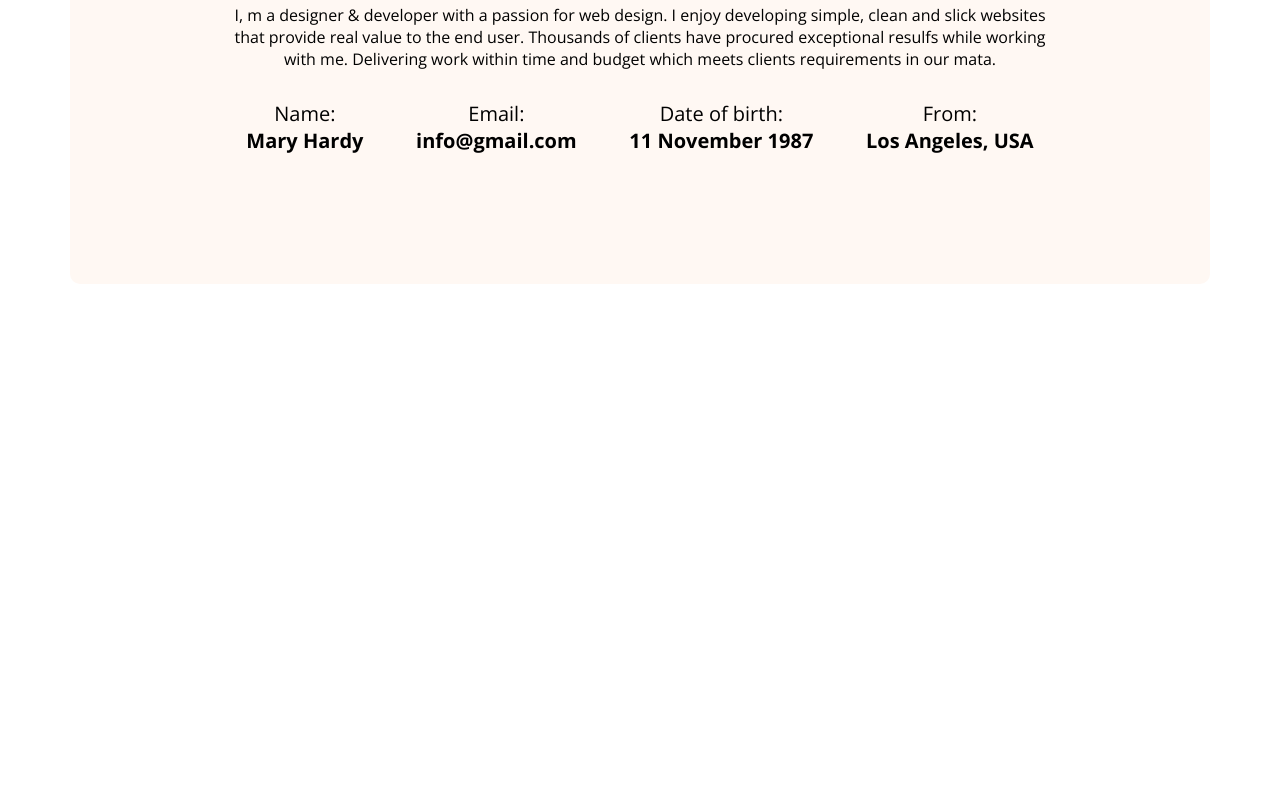
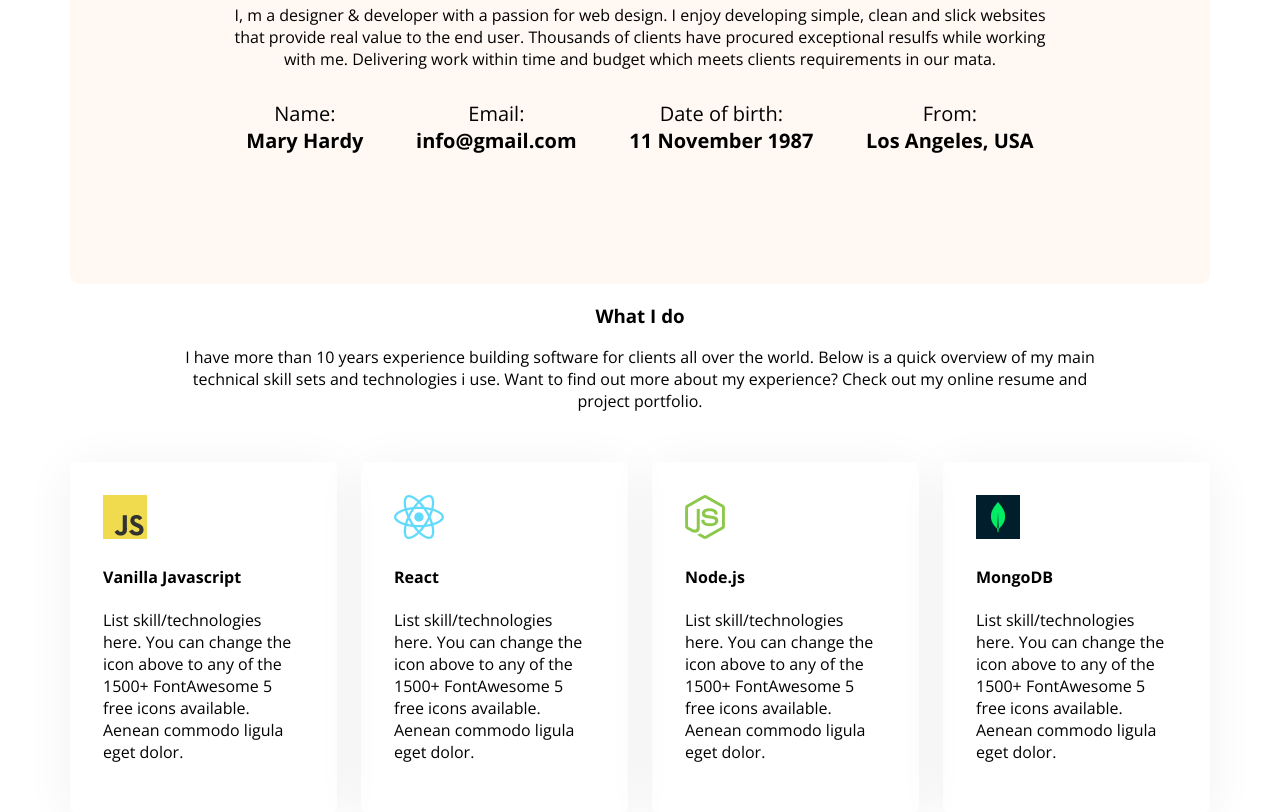
Before and after one commit to rajiasultanashraboni/developer-portfolio, a plain HTML site: page index.html in a window 1280 px wide. Shown: the part 1208-2020 px from the top of the page. Before the commit the page ends 1523 px from the top, so only its background shows below. Drawn offline with nearby package versions, Linux system fonts and the light colour scheme.

Commit message:
skills sections uploaded

```diff
--- a/index.html
+++ b/index.html
@@ -56,6 +56,36 @@
             </div>
 
         </section>
+        <section class="skills">
+            <h3 class="sect-title text-center">What I do</h3>
+            <p class="sect-description text-center">
+                I have more than 10 years experience building software for clients all over the world. Below is a quick overview of my main technical skill sets and technologies i use. Want to find out more about my experience? Check out my online resume and project portfolio.
+            </p>
+
+            <div class="skills-container">
+                <div class="skill">
+                    <img src="images/icons/js.png" alt="">
+                    <h4 class="skill-title">Vanilla Javascript</h4>
+                    <p class="skill-description">List skill/technologies here. You can change the icon above to any of the 1500+ FontAwesome 5 free icons available. Aenean commodo ligula eget dolor.</p>
+                </div>
+                <div class="skill">
+                    <img src="images/icons/react.png" alt="">
+                    <h4 class="skill-title">React</h4>
+                    <p class="skill-description">List skill/technologies here. You can change the icon above to any of the 1500+ FontAwesome 5 free icons available. Aenean commodo ligula eget dolor.</p>
+                </div>
+                <div class="skill">
+                    <img src="images/icons/nodejs.png" alt="">
+                    <h4 class="skill-title">Node.js</h4>
+                    <p class="skill-description">List skill/technologies here. You can change the icon above to any of the 1500+ FontAwesome 5 free icons available. Aenean commodo ligula eget dolor.</p>
+                </div>
+                <div class="skill">
+                    <img src="images/icons/mongo.png" alt="">
+                    <h4 class="skill-title">MongoDB</h4>
+                    <p class="skill-description">List skill/technologies here. You can change the icon above to any of the 1500+ FontAwesome 5 free icons available. Aenean commodo ligula eget dolor.</p>
+                </div>
+            </div>
+
+        </section>
     </main>
     <footer>
 
--- a/portfolio.css
+++ b/portfolio.css
@@ -56,6 +56,9 @@ nav{
 .background-color{
     background-color: #FFF8F3;
 
+}
+.text-center{
+    text-align: center;
 }
 
 /* shared file stop here */
@@ -159,5 +162,21 @@ main{
 .sec-description{
     margin-bottom: 30px;
 }
+/* what i do starts here */
+.sect-description{
+    max-width: 940px;
+    margin: 0 auto;
+}
+/* skill section starts here */
+.skills-container{
+    display: flex;
+    gap: 24px;
+    margin-top: 50px;
 
-.
+}
+
+.skill{
+    padding: 33px;
+    box-shadow: 0px 6px 50px 0px rgb(0, 0, 0, 0.06);
+    border-radius: 5px;
+}
```
